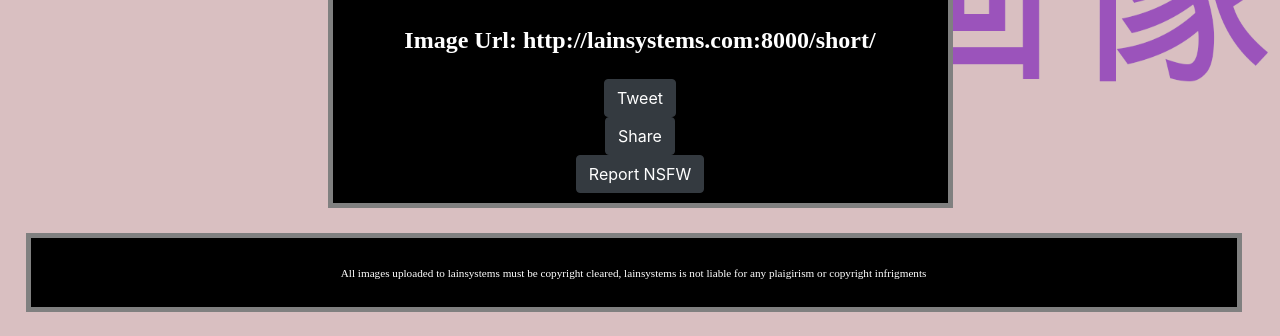
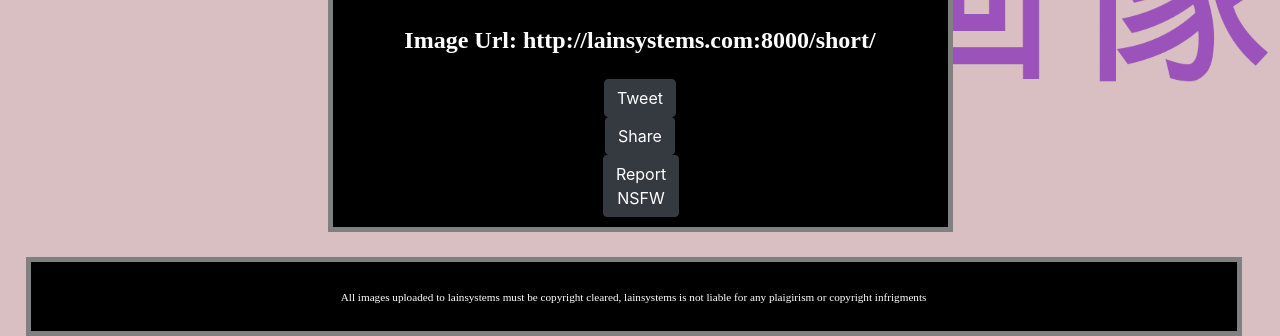
Before and after one commit to Kevin-Shi-Dev/4220, a Django app: template imageSearch/templates/display.html in a window 1280 px wide. Shown: the part 692-1028 px from the top of the page. Before the commit the page ends 1004 px from the top, so only its background shows below. Run offline with Django 3.2, Linux system fonts and the light colour scheme; the template is opened without the code that fills it, so the values that code supplies are empty; some libraries are stand-ins or nearby versions.

Commit message:
Update display.html

```diff
--- a/imageSearch/templates/display.html
+++ b/imageSearch/templates/display.html
@@ -27,7 +27,7 @@
 		</div>
 	    </div>
 	    <div class="row mt-3">
-		<div class="col-sm-6 mx-auto text-center">
+		<div class="col-sm-2 mx-auto text-center">
 		    <a target="_blank"  href="http://twitter.com/share?text=Hey look at this Image!&url=http://lainsystems.com:8000/display/{{ img }}"><button class="btn btn-dark" >Tweet</button></a>
 		    <div class="fb-share-button" data-href="http://lainsystems.com:8000/display/{{ img }}" data-layout="button" data-size="large">
 			<a target="_blank" href="https://www.facebook.com/sharer/sharer.php?u=http%3A%2F%2Flainsystems.com%3A8000%2Fdisplay%2F&amp;src=sdkpreparse" class="fb-xfbml-parse-ignore"><button class="btn btn-dark" >Share</button></a></div>
```
